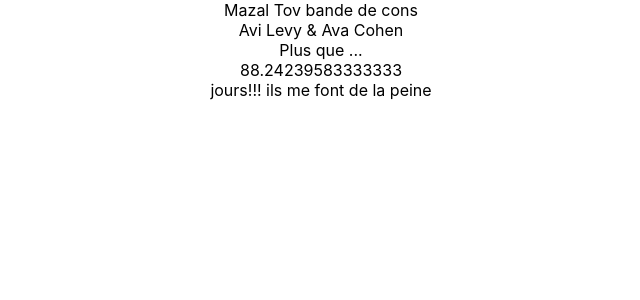
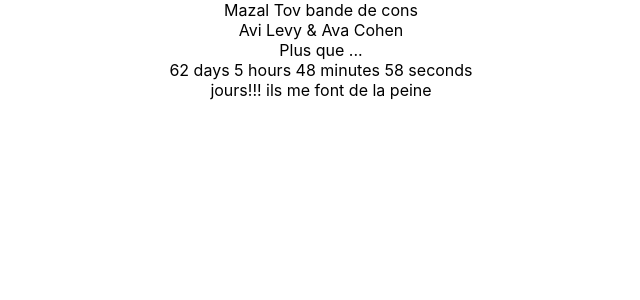
Before and after one commit to RADevAAS/save-the-date, a React (Create React App) app: page / in a window 1280 px wide. Shown: the top 300 px of the page, without its empty margins (319-959 px from the left). Built offline with nearby package versions, Linux system fonts and the light colour scheme.

Commit message:
countdown opérationnel rapport avec data fait

```diff
--- a/package.json
+++ b/package.json
@@ -6,6 +6,7 @@
     "@testing-library/jest-dom": "^4.2.4",
     "@testing-library/react": "^9.3.2",
     "@testing-library/user-event": "^7.1.2",
+    "moment": "^2.25.3",
     "react": "^16.13.1",
     "react-dom": "^16.13.1",
     "react-scripts": "3.4.1"
--- a/src/components/Countdown/Countdown.js
+++ b/src/components/Countdown/Countdown.js
@@ -1,15 +1,55 @@
-import React from 'react';
-import style from './Countdown.module.css';
-import data from '../../data/data'
+import React, { useEffect, useState } from "react";
+import ReactDOM from "react-dom";
+import data from '../../data/data';
 
-const Countdown = () =>  {
-    const { date } = data
-    const countdown = (date - Date.now()) / (1000 * 60 * 60 * 24)
-    return (
-        <div className={style.container}>
-            <div>{countdown}</div>
-        </div>
+function Countdown() {
+    const {date} = data
+  const calculateTimeLeft = () => {
+    const difference = +new Date(`${date}`) - +new Date();
+    let timeLeft = {};
+
+    if (difference > 0) {
+      timeLeft = {
+        days: Math.floor(difference / (1000 * 60 * 60 * 24)),
+        hours: Math.floor((difference / (1000 * 60 * 60)) % 24),
+        minutes: Math.floor((difference / 1000 / 60) % 60),
+        seconds: Math.floor((difference / 1000) % 60)
+      };
+    }
+
+    return timeLeft;
+  };
+
+  const [timeLeft, setTimeLeft] = useState(calculateTimeLeft());
+
+  useEffect(() => {
+    setTimeout(() => {
+      setTimeLeft(calculateTimeLeft());
+    }, 1000);
+  });
+
+  const timerComponents = [];
+
+  Object.keys(timeLeft).forEach(interval => {
+    if (!timeLeft[interval]) {
+      return;
+    }
+
+    timerComponents.push(
+      <span>
+        {timeLeft[interval]} {interval}{" "}
+      </span>
     );
+  });
+
+  return (
+    <div>
+        {timerComponents.length ? timerComponents : <span>Time's up!</span>}
+    </div>
+  );
 }
 
+const rootElement = document.getElementById("root");
+ReactDOM.render(<Countdown />, rootElement);
+
 export default Countdown;
--- a/src/components/Countdown/Countdown.module.css
+++ b/src/components/Countdown/Countdown.module.css
@@ -1,2 +1,3 @@
 .container {
+    text-align: center;
 }
--- a/src/data/data.js
+++ b/src/data/data.js
@@ -1,5 +1,5 @@
 export default {
-    date: new Date('08/01/2020'),
+    date: new Date("2020-07-06"),
     name1: 'Avi Levy',
     name2: 'Ava Cohen',
     place: 'Tel Aviv'
```
Also changed, not shown: 1 other file (tests, documents, lock files or other folders).
